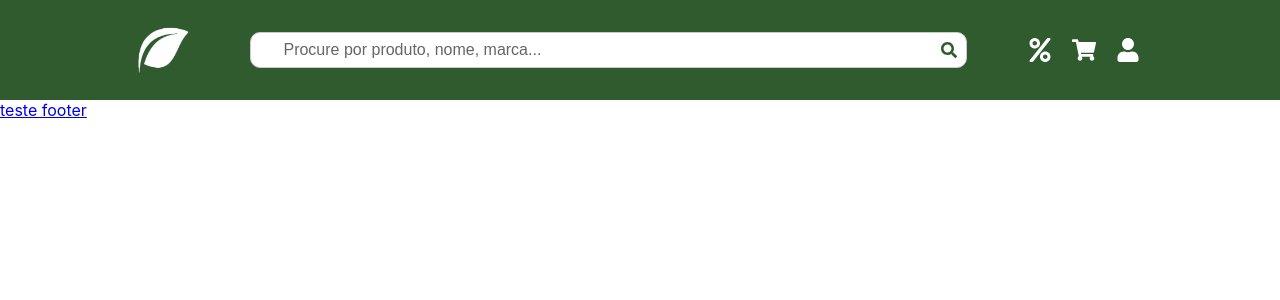
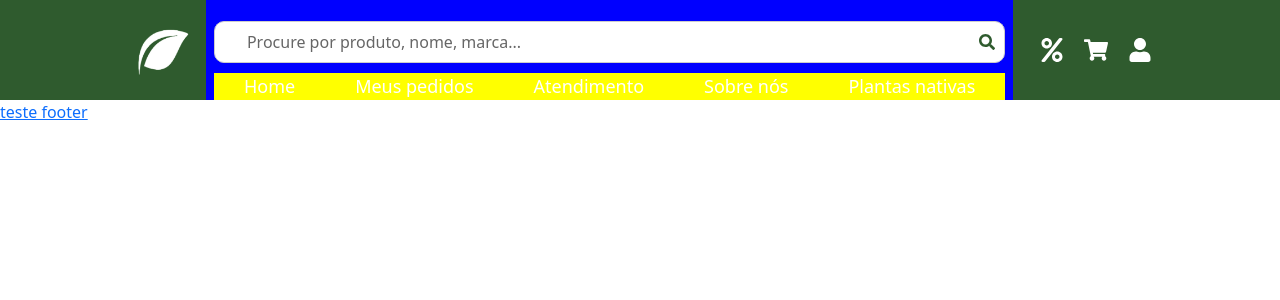
Before and after one commit to Plantsp/plantsp, a React (Create React App) app: page / in a window 1280 px wide. Shown: the top 300 px of the page. Built offline with nearby package versions, Linux system fonts and the light colour scheme.

Commit message:
Ajustes no header

```diff
--- a/src/components/header/header.css
+++ b/src/components/header/header.css
@@ -3,7 +3,8 @@
     height: 100px;
     display: flex;
     flex-direction: row;
-    align-items: center;
+    /* align-items: center; */
+    justify-content: space-between;
     padding-left: 10%;
     padding-right: 10%;
 }
@@ -17,9 +18,8 @@
 .search-bar {
     display: flex;
     align-items: center;
-    width: 70%; /* Ajuste conforme necessário */
+    width: 100%; /* Ajuste conforme necessário */
     position: relative;
-    padding-left: 5%
   }
 
   .search-input {
@@ -52,7 +52,6 @@
 .icon-container {
     display: flex;
     align-items: center;
-    padding-left: 4%;
   }
 
   .icon {
@@ -67,3 +66,33 @@
     transform: scale(1.2);
     color: #d1d1d1;
 }
+
+.navigation {
+  margin-top: 10px;
+}
+
+.nav-list {
+  display: flex;
+  list-style: none;
+  padding: 0;
+  margin: 0;
+}
+
+.nav-list li {
+  margin: 0 15px;
+}
+
+.nav-list a {
+  color: var(--branco);
+  text-decoration: none;
+  font-size: 18px;
+  transition: color 0.3s;
+  padding: 7px 15px;
+  border-radius: 8px;
+}
+
+.nav-list a:hover {
+  background-color: #fff;
+  color:#666;
+
+}
--- a/src/components/header/header.js
+++ b/src/components/header/header.js
@@ -8,11 +8,12 @@ const logo = process.env.PUBLIC_URL + '/assets/img/logo.png';
 function Header() {
   return (
       <header className="header">
-        <div>
+        <div className='align-self-center'>
             <img src={logo} alt='logo' className='imglogo'></img>
         </div>
 
         {/* BARRA DE PESQUISA */}
+        <div className='d-flex flex-column px-2 justify-content-end' style={{backgroundColor: "blue"}}>
           <div className="search-bar">
             <FaSearch className="search-icon" />
             <input
@@ -22,13 +23,25 @@ function Header() {
             />
           </div>
 
+          {/* NAVEGAÇÃO DO HEADER */}
+          <nav className="navigation">
+            <ul className="nav-list" style={{backgroundColor: "yellow"}}>
+              <li><a href="#home">Home</a></li>
+              <li><a href="#meuspedidos">Meus pedidos</a></li>
+              <li><a href="#atendimento">Atendimento</a></li>
+              <li><a href="#sobrenos">Sobre nós</a></li>
+              <li><a href="#plantasnativas">Plantas nativas</a></li>
+            </ul>
+          </nav>
+
+        </div>
+
         {/* ICONES */}
-      <div className="icon-container">
+        <div className="icon-container align-self-center">
           <FaPercent className="icon" />
           <FaShoppingCart className="icon" />
           <FaUser className="icon" />
         </div>
-
       </header>
   );
 }
--- a/src/index.js
+++ b/src/index.js
@@ -1,6 +1,6 @@
 import React from 'react';
 import ReactDOM from 'react-dom/client';
-import './index.css';
+import 'bootstrap/dist/css/bootstrap.css';
 import App from './App';
 import reportWebVitals from './reportWebVitals';
 
```
Lines whose indentation alone changed are shown as unchanged.
